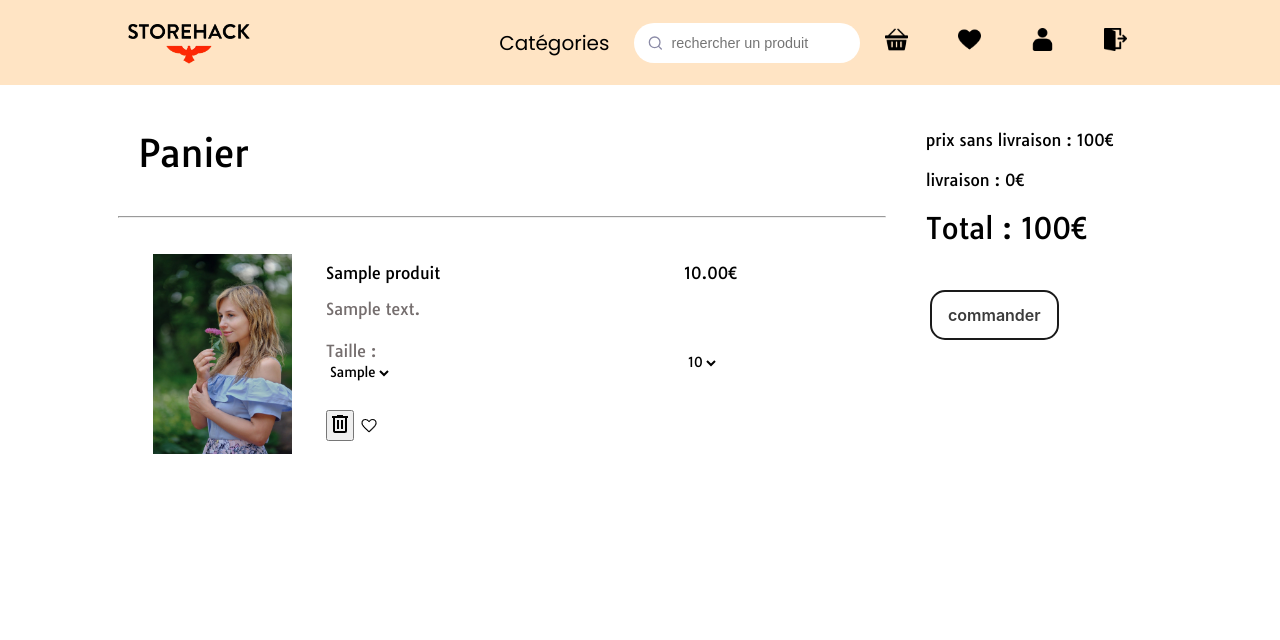
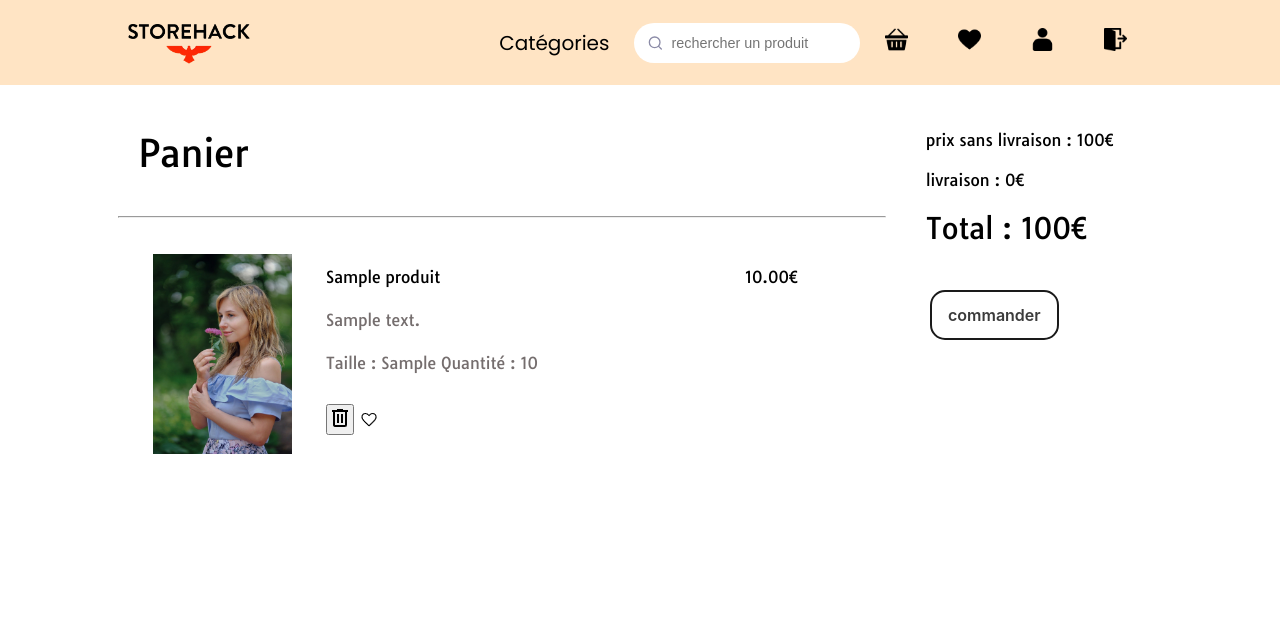
Before and after one commit to Baptiste4321/e-commerce, a PHP site: page /panier.php in a window 1280 px wide. Shown: the top 640 px of the page. Run offline with PHP 8.4, Linux system fonts and the light colour scheme; the visitor is signed in with stand-in values (Sample User, id 1); tables that the repository leaves empty hold one stand-in row (values such as "Sample post"); data that the repository does not hold is empty.

Commit message:
mini update

```diff
--- a/panier.php
+++ b/panier.php
@@ -294,8 +294,12 @@ include "includes/header.php"
 
                                 <tr class="td_descritpion">
                                     <td class="sous_texte">
-                                        <label for="taille">Taille :</label>
-                                        <form action="#" method="post" id="monFormulaire">
+                                        <label for="taille">Taille : <?php echo $row["Taille"]?></label>
+
+                                        <label for="taille">Quantité : <?php echo $row["Quantite"]?></label>
+
+                                        <!-- <form action="#" method="post" id="monFormulaire">
+
 
                                         <select id="monSelect" name="taille" >
                                                     <option value="<?php echo $row["Taille"]?>" selected><?php echo $row["Taille"]?></option>
@@ -322,10 +326,9 @@ include "includes/header.php"
                                                             echo "<option value=\"{$taille[$i]['Taille']}\">{$taille[$i]['Taille']}</option>";            }
                                                         ?>
 
-                                                </select>
-                                                </form>
-                                    </td>
-                                    <td>
+                                                </select> -->
+                                               <!--  </form>
+
                                                 <select id="quantite" name="quantite">
                                                 <option value="<?php echo $row["Quantite"]?>" selected><?php echo $row["Quantite"]?></option>
 
@@ -372,7 +375,7 @@ include "includes/header.php"
                                                             echo "<option value=\"$i\">$i</option>";            }
                                                         ?>
 
-                                                        </select>
+                                                        </select> -->
 
                                     </td>
                                 </tr>
```
